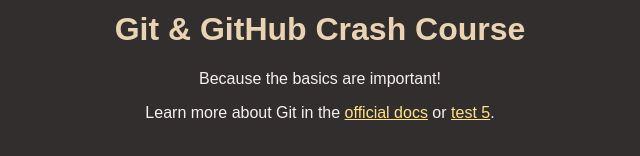
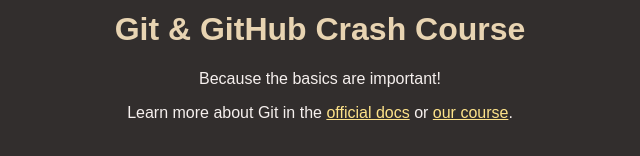
Before and after one commit to JamesAlp/github-crash-course, a plain HTML site: page index.html in a window 1280 px wide. Shown: the part 158-314 px from the top of the page, without its empty margins (320-960 px from the left). Drawn offline with Linux system fonts and the light colour scheme.

Commit message:
added section

```diff
--- a/index.html
+++ b/index.html
@@ -15,12 +15,14 @@
     <h1>Git & GitHub Crash Course</h1>
   </header>
   <main>
-    <p>Because the basics are important!</p>
-    <p>
-      Learn more about Git in the
-      <a href="https://git-scm.com/book/en/v2">official docs</a> or
-      <a href="https://acad.link/git">test 5</a>.
-    </p>
+    <section>
+      <p>Because the basics are important!</p>
+      <p>
+        Learn more about Git in the
+        <a href="https://git-scm.com/book/en/v2">official docs</a> or
+        <a href="https://acad.link/git">our course</a>.
+      </p>
+    </section>
   </main>
 </body>
 
```
Also changed, not shown: 1 other file.
